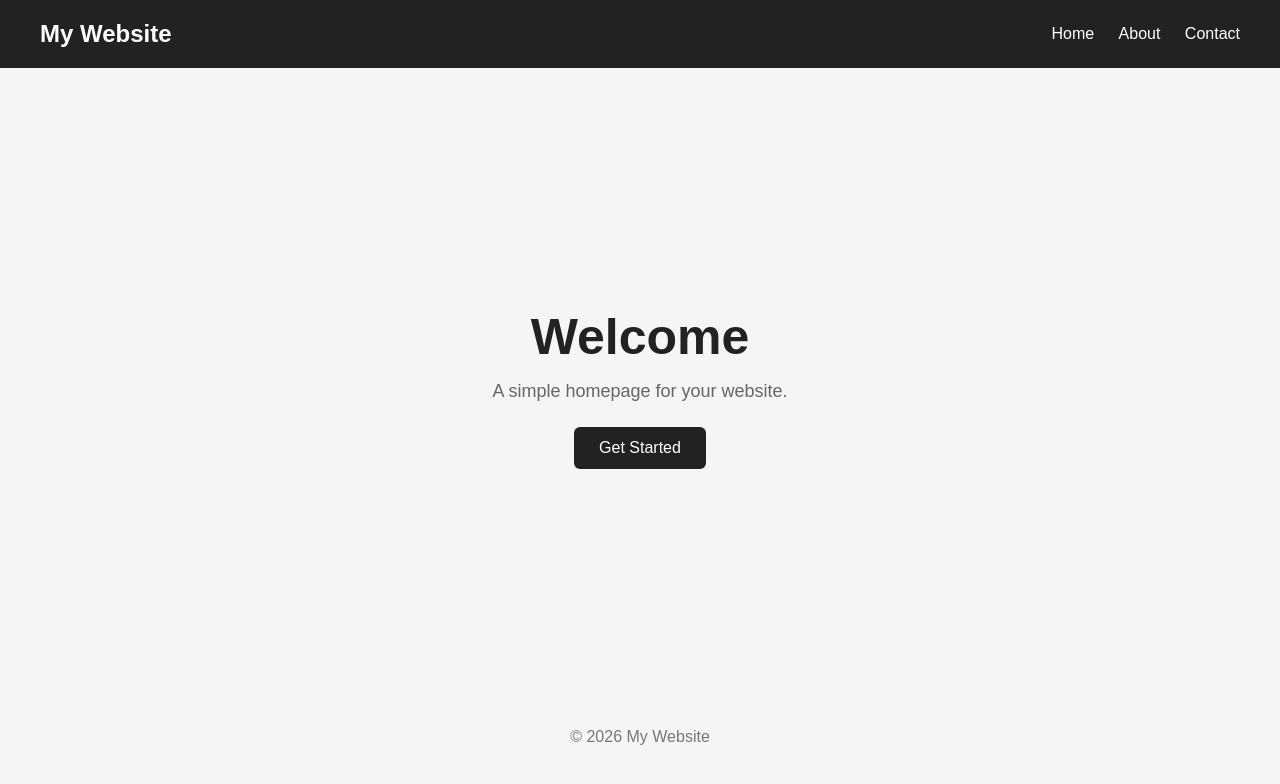
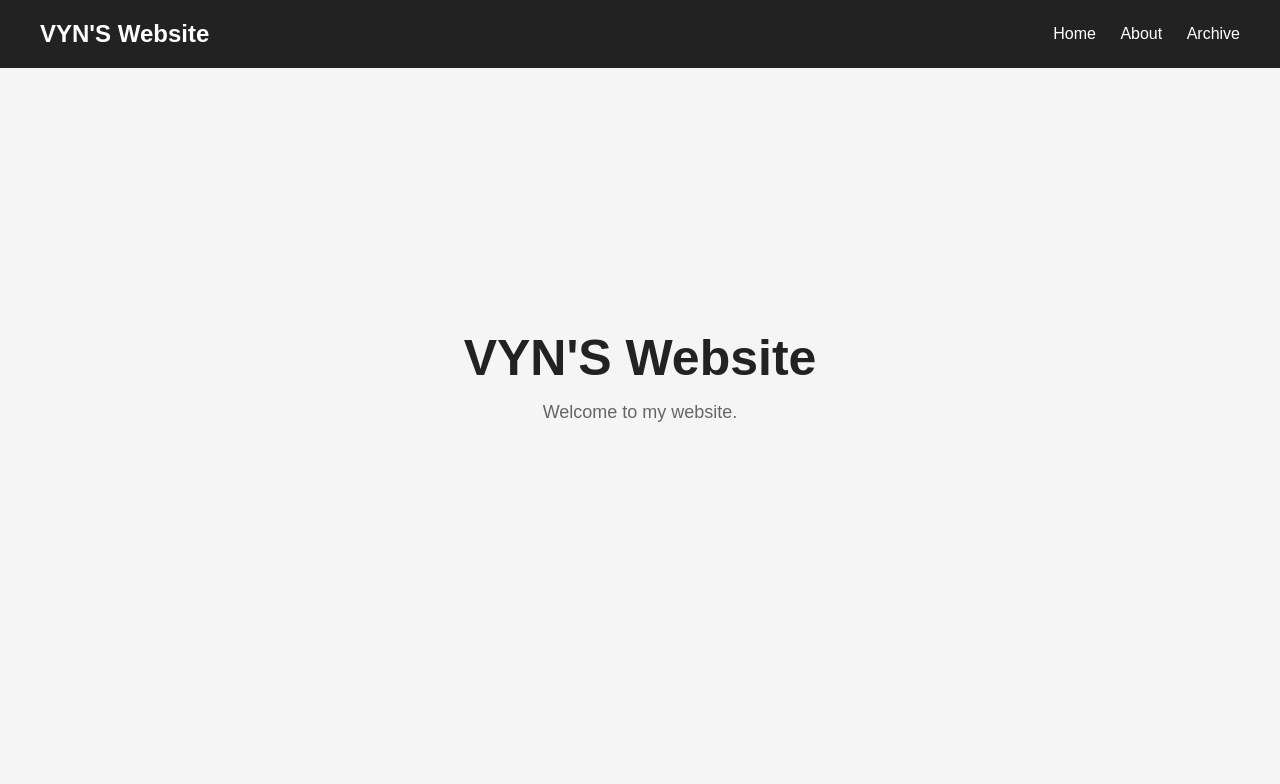
Before and after one commit to ohioco/my-website1, a plain HTML site: page index.html in a window 1280 px wide. Drawn offline with Linux system fonts and the light colour scheme.

Commit message:
Update index.html

```diff
--- a/index.html
+++ b/index.html
@@ -3,7 +3,7 @@
 <head>
     <meta charset="UTF-8">
     <meta name="viewport" content="width=device-width, initial-scale=1.0">
-    <title>Home</title>
+    <title>Vyn's Website</title>
 
     <style>
         * {
@@ -73,24 +73,21 @@
 <body>
 
     <header>
-        <h2>My Website</h2>
+        <h2>VYN'S Website</h2>
 
         <nav>
             <a href="#">Home</a>
             <a href="#">About</a>
-            <a href="#">Contact</a>
+            <a href="#">Archive</a>
         </nav>
     </header>
 
     <main class="hero">
-        <h1>Welcome</h1>
-        <p>A simple homepage for your website.</p>
-        <a href="#" class="button">Get Started</a>
+        <h1>VYN'S Website</h1>
+        <p>Welcome to my website.</p>
     </main>
 
-    <footer>
-        &copy; 2026 My Website
-    </footer>
+
 
 </body>
 </html>
```
